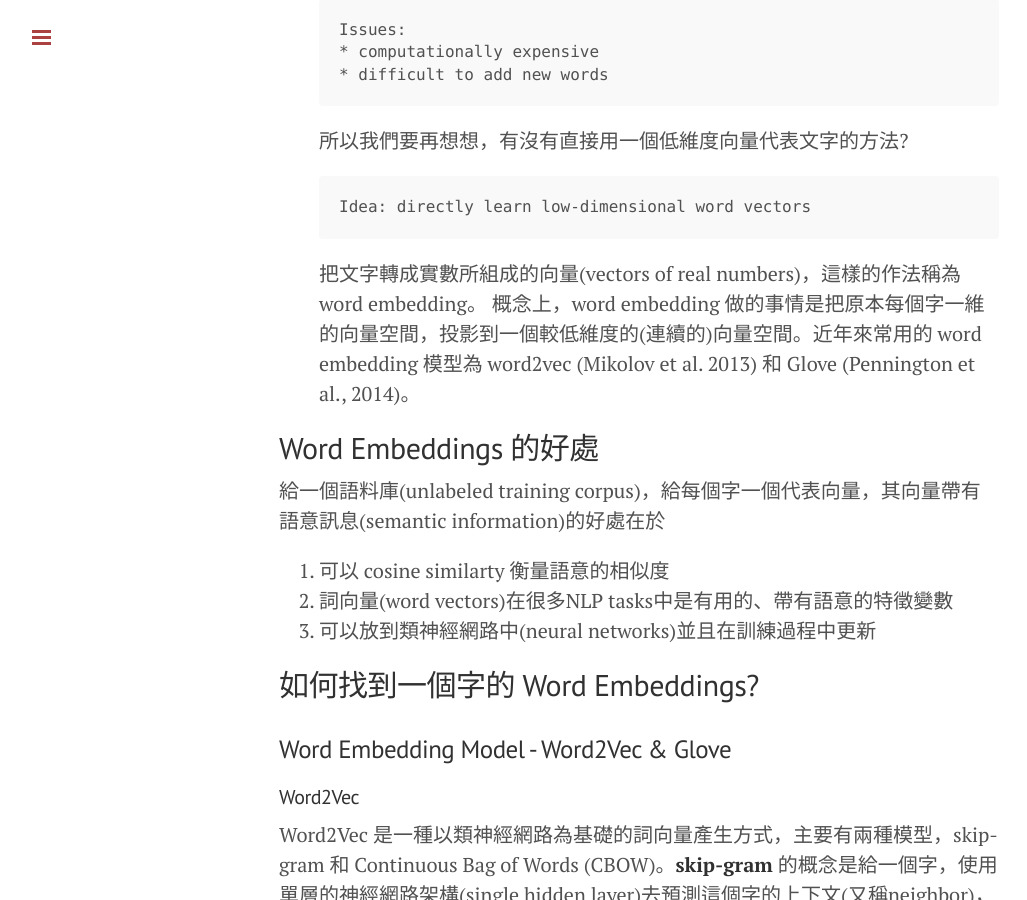
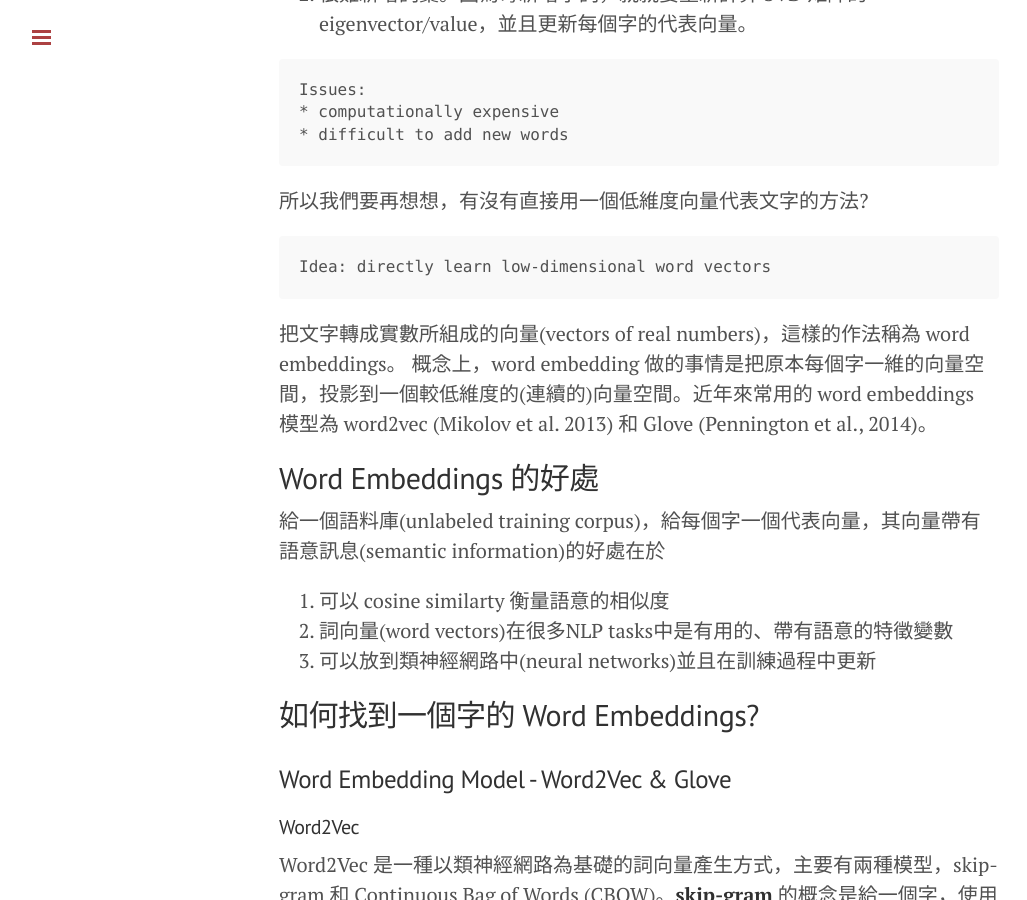
Before and after one commit to wantinghuang/wantinghuang.github.io, a Jekyll site: the page built from _posts/2018-07-05-word-representation.md, in a window 1280 px wide and 900 px high, scrolled down 2874 px. Shown: the whole window, without its empty margins (1-1028 px from the left). Built offline with Jekyll 4.4.1, drawn with Linux system fonts in a browser that asks for light colours; formulas are drawn with MathJax 3.

Commit message:
Update 2018-07-05-word-representation.md

````diff
--- a/_posts/2018-07-05-word-representation.md
+++ b/_posts/2018-07-05-word-representation.md
@@ -14,6 +14,7 @@ Word Representation，意指用一組數字來代表文字的行為/方式。事
 我們可以觀察到兩個點:
 1. 字的向量跟 vocabulary list 的順序有關係；也就是說換個順序，字就有不同的向量表示，所以 vocabulary list 要先固定。
 2. 向量並無法反映字跟字之間的關係。舉例來說，car 向量跟 bike 向量的歐式距離是$\sqrt{2}$，car 向量跟 sun 向量也是$\sqrt{2}$，但 car 跟 bike 意義上應該要比較近(同屬交通工具)。
+
 ```
 Issues: difficult to compute the similarity
 ```
@@ -37,12 +38,14 @@ love 前面或後面出現 I 的次數是 2，enjoy 前面或後面出現 I 的
 但這樣的表示方法有一些缺點:
 1. 當字很多的時候，矩陣 size 很大，向量維度也很高
 2. 矩陣容易有很多 0 ，矩陣 sparse ，則放入模型不容易分析。
+
 ```
 Issues:
 * matrix size increases with vocabulary
 * high dimensional
 * sparsity -> poor robustness
 ```
+
 所以我們需要對基於 window-based co-occurrence matrix 的 vector representation 降維。
 講到降維，第一個想到的應該是 PCA (Principal Component Analysis)，PCA 是基於 SVD (Singular Value Decomposition) 的降維方式，SVD 在 NLP 裡的應用叫做 Latent Semantic Analysis (LSA)。
 簡單講，令 $C$ 是 所有字的 vector representation 組成的矩陣，對 $C$ 做 SVD 分解如下
@@ -53,17 +56,21 @@ $C_{k}$ 就是新的 latent semantic space。
 這個方法的缺點在於:
 1. 需要很大的計算量。computational complexity: $O(mn^2)$ when $n < m$ for $n \times m$ matrix
 2. 很難新增詞彙。因為每新增字詞，就就要重新計算 SVD 矩陣的 eigenvector/value，並且更新每個字的代表向量。
+
 ```
 Issues:
 * computationally expensive
 * difficult to add new words
 ```
+
 所以我們要再想想，有沒有直接用一個低維度向量代表文字的方法?
+
 ```
 Idea: directly learn low-dimensional word vectors
 ```
-把文字轉成實數所組成的向量(vectors of real numbers)，這樣的作法稱為 word embedding。
-概念上，word embedding 做的事情是把原本每個字一維的向量空間，投影到一個較低維度的(連續的)向量空間。近年來常用的 word embedding 模型為 word2vec (Mikolov et al. 2013) 和 Glove (Pennington et al., 2014)。
+
+把文字轉成實數所組成的向量(vectors of real numbers)，這樣的作法稱為 word embeddings。
+概念上，word embedding 做的事情是把原本每個字一維的向量空間，投影到一個較低維度的(連續的)向量空間。近年來常用的 word embeddings 模型為 word2vec (Mikolov et al. 2013) 和 Glove (Pennington et al., 2014)。
 
 ## Word Embeddings 的好處
 給一個語料庫(unlabeled training corpus)，給每個字一個代表向量，其向量帶有語意訊息(semantic information)的好處在於
````
